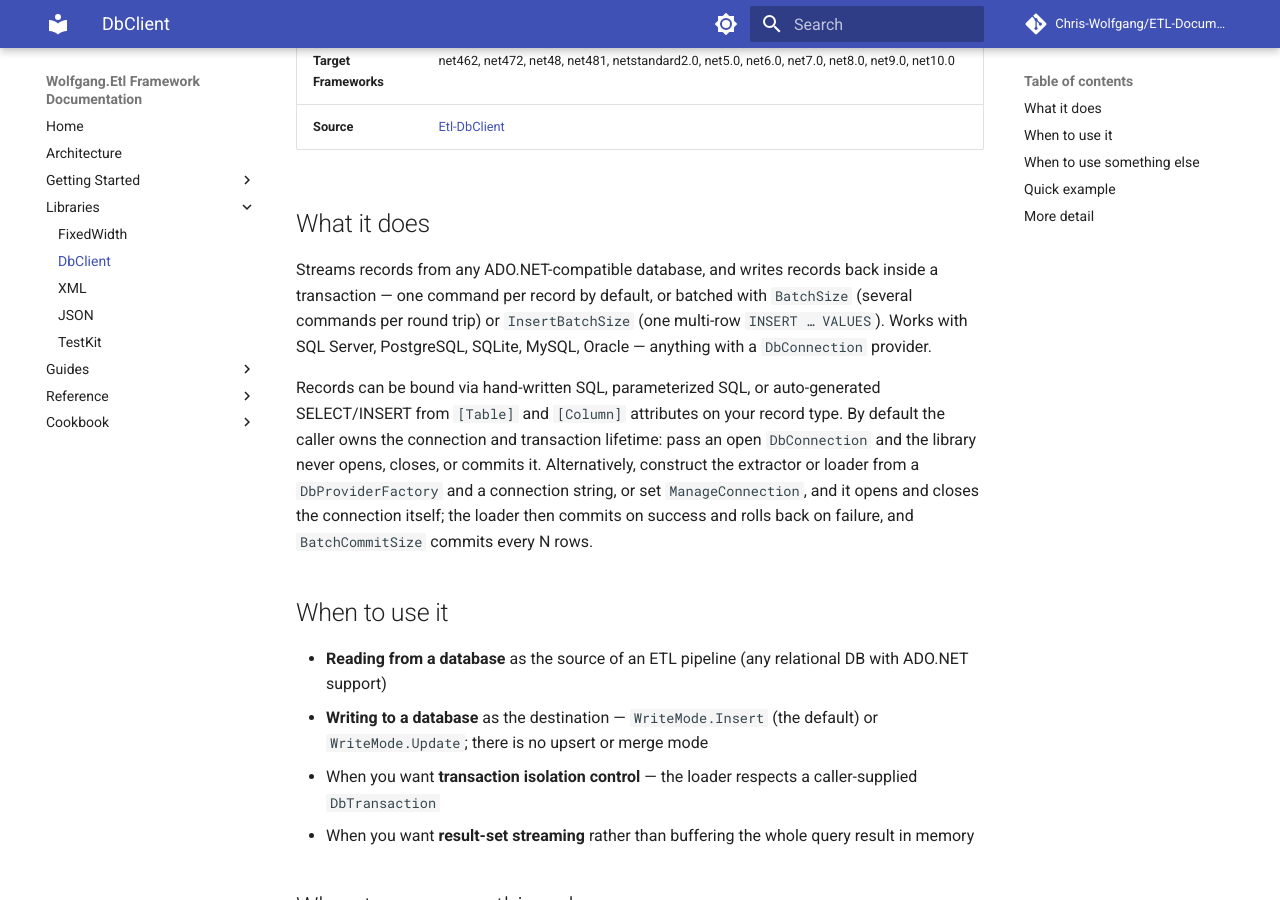
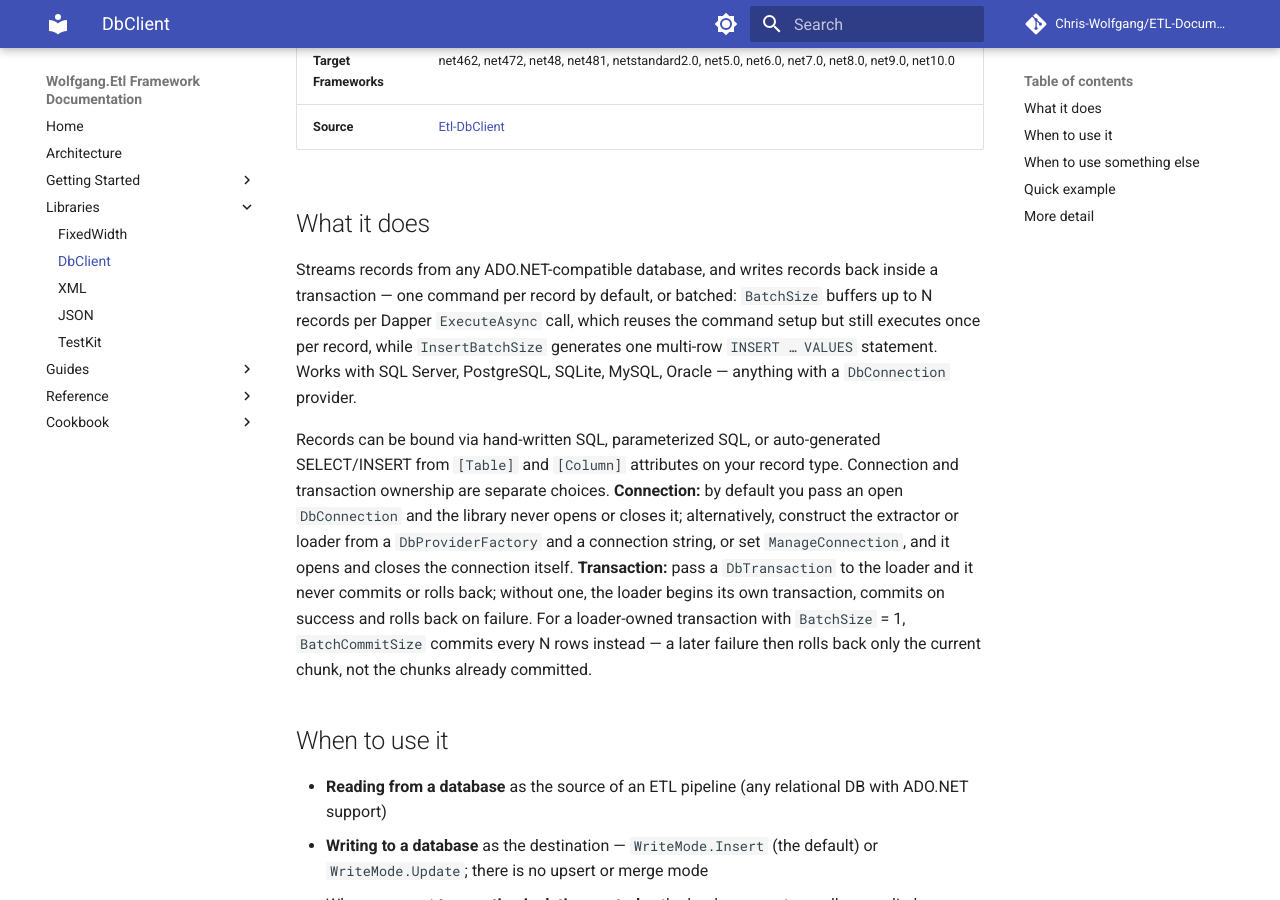
Before and after one commit to Chris-Wolfgang/ETL-Documentation, an MkDocs documentation site: the page built from docs/libraries/dbclient.md, in a window 1280 px wide and 900 px high, scrolled down 371 px. Built offline with MkDocs 1.6.1 and Material for MkDocs 9.7.7, drawn with Linux system fonts in a browser that asks for light colours; comment, search, counter and statistics services are not loaded.

Commit message:
docs: separate DbClient connection and transaction ownership; fix BatchSize wording
Addresses Copilot review on #107: an open connection without a
DbTransaction still gets a loader-owned transaction (DbLoader.cs:388,
_ownsTransaction = transaction is null), BatchCommitSize applies only
with BatchSize == 1, and BatchSize does not combine commands into one
round trip.

Refs #98

Co-Authored-By: Claude Opus 5.5 <noreply@anthropic.com>

```diff
--- a/docs/libraries/dbclient.md
+++ b/docs/libraries/dbclient.md
@@ -12,9 +12,9 @@ ADO.NET database extractor and loader.
 
 ## What it does
 
-Streams records from any ADO.NET-compatible database, and writes records back inside a transaction — one command per record by default, or batched with `BatchSize` (several commands per round trip) or `InsertBatchSize` (one multi-row `INSERT … VALUES`). Works with SQL Server, PostgreSQL, SQLite, MySQL, Oracle — anything with a `DbConnection` provider.
+Streams records from any ADO.NET-compatible database, and writes records back inside a transaction — one command per record by default, or batched: `BatchSize` buffers up to N records per Dapper `ExecuteAsync` call, which reuses the command setup but still executes once per record, while `InsertBatchSize` generates one multi-row `INSERT … VALUES` statement. Works with SQL Server, PostgreSQL, SQLite, MySQL, Oracle — anything with a `DbConnection` provider.
 
-Records can be bound via hand-written SQL, parameterized SQL, or auto-generated SELECT/INSERT from `[Table]` and `[Column]` attributes on your record type. By default the caller owns the connection and transaction lifetime: pass an open `DbConnection` and the library never opens, closes, or commits it. Alternatively, construct the extractor or loader from a `DbProviderFactory` and a connection string, or set `ManageConnection`, and it opens and closes the connection itself; the loader then commits on success and rolls back on failure, and `BatchCommitSize` commits every N rows.
+Records can be bound via hand-written SQL, parameterized SQL, or auto-generated SELECT/INSERT from `[Table]` and `[Column]` attributes on your record type. Connection and transaction ownership are separate choices. **Connection:** by default you pass an open `DbConnection` and the library never opens or closes it; alternatively, construct the extractor or loader from a `DbProviderFactory` and a connection string, or set `ManageConnection`, and it opens and closes the connection itself. **Transaction:** pass a `DbTransaction` to the loader and it never commits or rolls back; without one, the loader begins its own transaction, commits on success and rolls back on failure. For a loader-owned transaction with `BatchSize` = 1, `BatchCommitSize` commits every N rows instead — a later failure then rolls back only the current chunk, not the chunks already committed.
 
 ## When to use it
 
```
Also changed, not shown: changelog/unreleased/dbclient-catalog-modes.md (+1 -1 lines).
